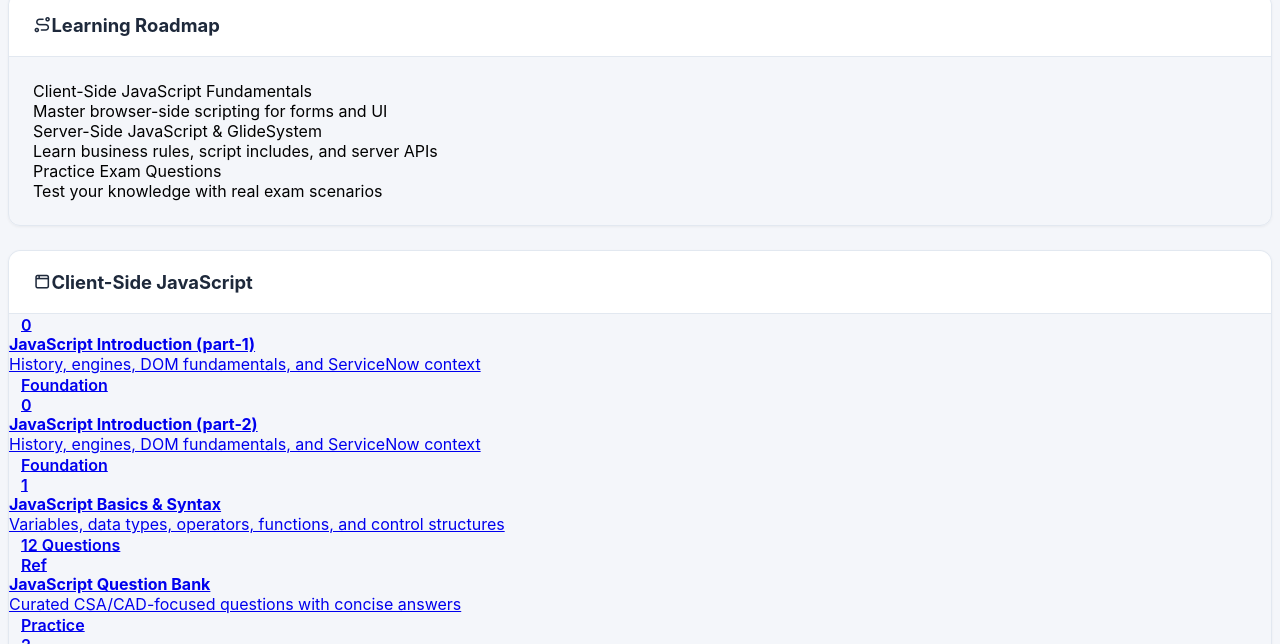
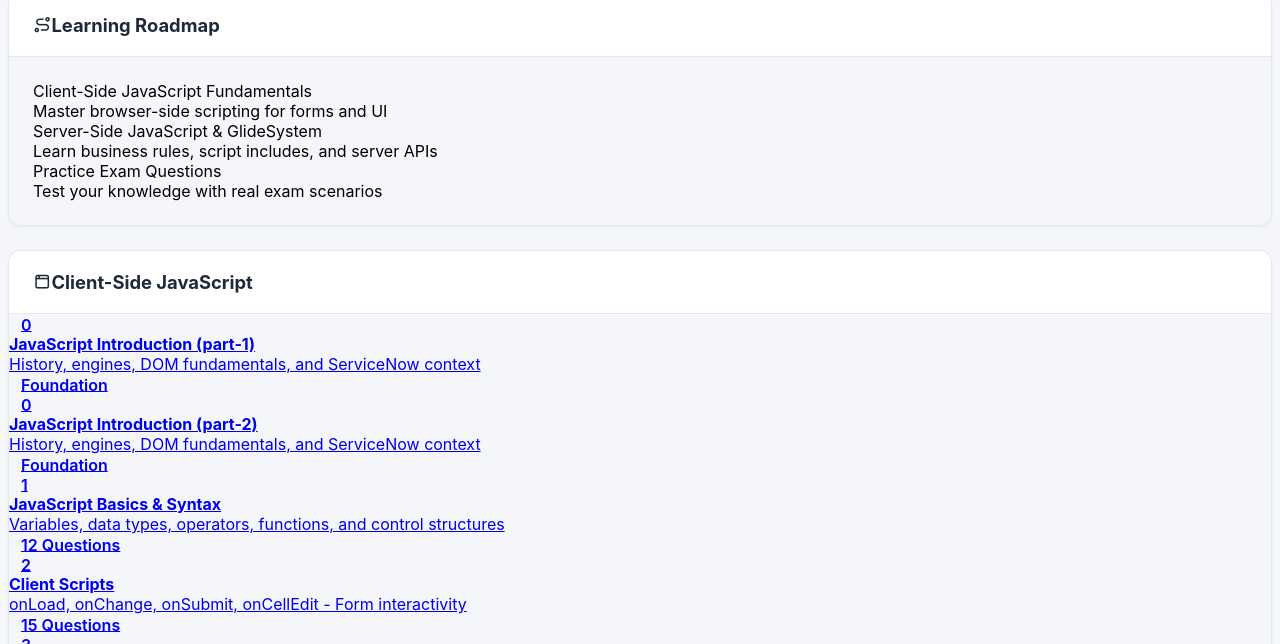
Before and after one commit to ramabhadrarao/servicenow, a plain HTML site: page index.html in a window 1280 px wide. Shown: the part 156-800 px from the top of the page. Drawn offline with Linux system fonts and the light colour scheme.

Commit message:
committed

```diff
--- a/index.html
+++ b/index.html
@@ -155,7 +155,7 @@
                                             </div>
                                         </div>
                                     </a>
-                                    <a href="refrence/javascript-question-bank.html" class="list-group-item list-group-item-action">
+                                    <!-- <a href="refrence/javascript-question-bank.html" class="list-group-item list-group-item-action">
                                         <div class="row align-items-center">
                                             <div class="col-auto">
                                                 <span class="badge bg-purple">Ref</span>
@@ -170,7 +170,7 @@
                                                 <span class="badge bg-purple">Practice</span>
                                             </div>
                                         </div>
-                                    </a>
+                                    </a> -->
                                     <a href="client-scripts.html" class="list-group-item list-group-item-action">
                                         <div class="row align-items-center">
                                             <div class="col-auto">
```
